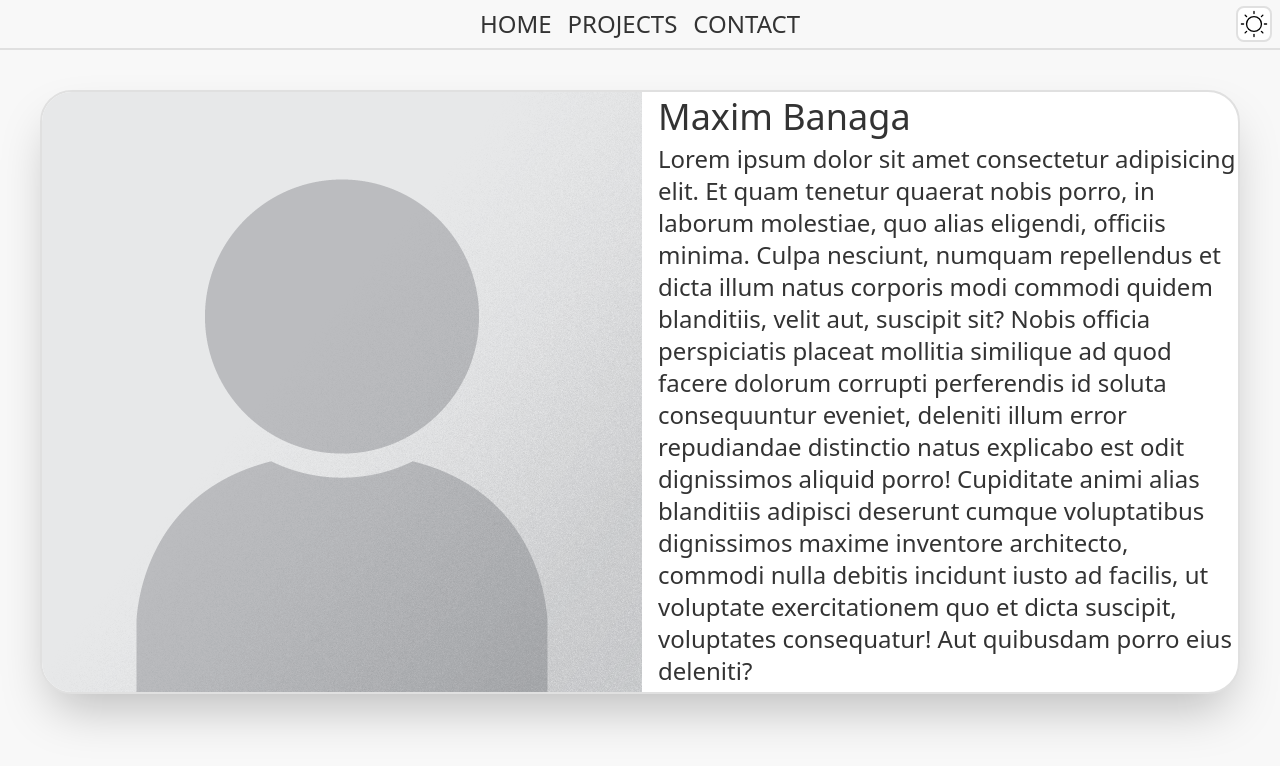
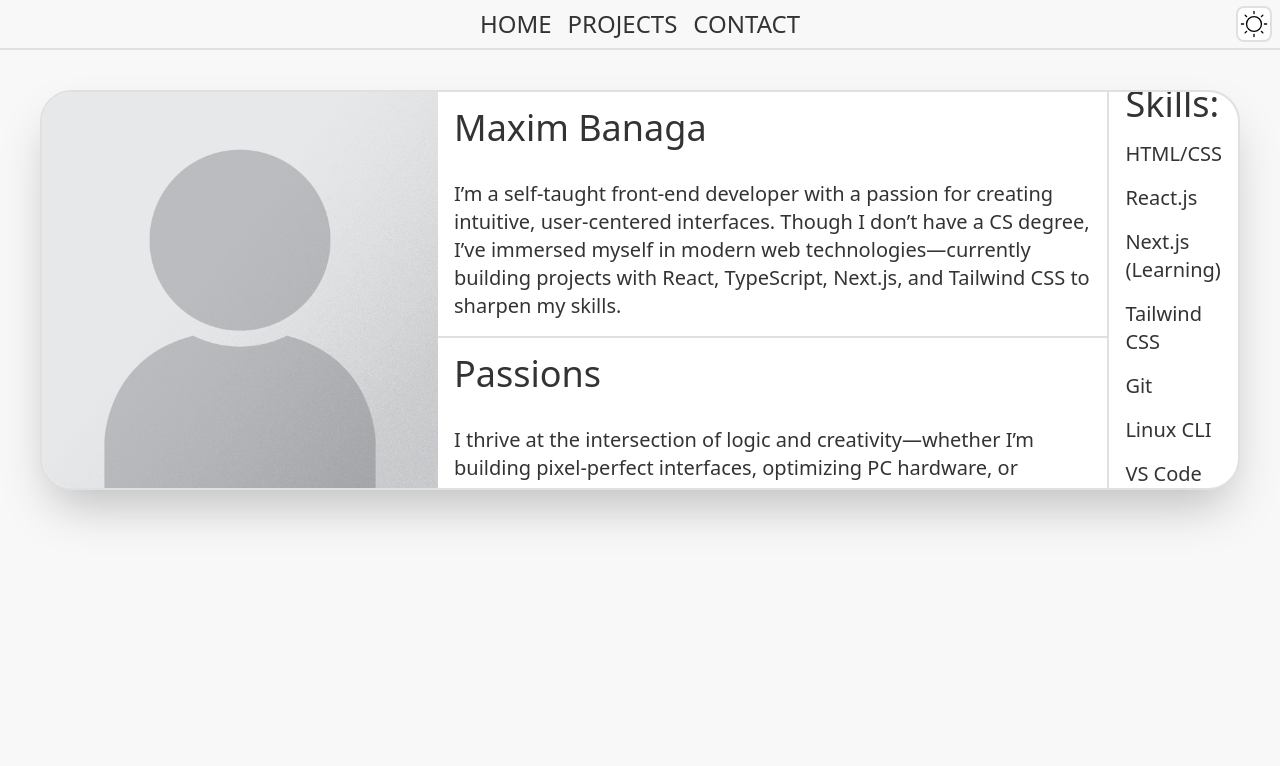
Before and after one commit to Xenmia/portfolio, a Next.js app: page / in a window 1280 px wide. Shown: the top 766 px of the page. Built offline with nearby package versions, Linux system fonts and the light colour scheme.

Commit message:
Changes to AboutMe.tsx component

```diff
--- a/app/components/AboutMe.tsx
+++ b/app/components/AboutMe.tsx
@@ -3,25 +3,41 @@ import React from "react";
 import Portrait from "../pictures/Portrait_Placeholder.png";
 
 const AboutMe = () => {
+  const aboutMe =
+    "I’m a self-taught front-end developer with a passion for creating intuitive, user-centered interfaces. Though I don’t have a CS degree, I’ve immersed myself in modern web technologies—currently building projects with React, TypeScript, Next.js, and Tailwind CSS to sharpen my skills.";
+  const myPassions =
+    "I thrive at the intersection of logic and creativity—whether I’m building pixel-perfect interfaces, optimizing PC hardware, or dissecting algorithms for fun. Game development taught me to think in systems, while my love for art and nature keeps my designs human-centered. Always learning, always tinkering.";
+  const skillsFrontEnd = [
+    "HTML/CSS",
+    "React.js",
+    "Next.js (Learning)",
+    "Tailwind CSS",
+    "Git",
+    "Linux CLI",
+    "VS Code",
+  ];
   return (
-    <div className="flex gap-4 m-10 rounded-[2rem] min-h-80 overflow-hidden border-2 border-border-light dark:border-border-dark bg-elements-light dark:bg-elements-dark shadow-2xl">
+    <div className="flex m-10 rounded-[2rem] min-h-80 h-1/2 overflow-hidden border-2 border-border-light dark:border-border-dark bg-elements-light dark:bg-elements-dark shadow-2xl">
       <Image alt="Portrait Picture" src={Portrait} className="" />
-      <div className="flex flex-col justify-evenly text-t-light dark:text-t-dark">
-        <h1 className="text-4xl">Maxim Banaga</h1>
-        <h2 className="text-2xl">
-          Lorem ipsum dolor sit amet consectetur adipisicing elit. Et quam
-          tenetur quaerat nobis porro, in laborum molestiae, quo alias eligendi,
-          officiis minima. Culpa nesciunt, numquam repellendus et dicta illum
-          natus corporis modi commodi quidem blanditiis, velit aut, suscipit
-          sit? Nobis officia perspiciatis placeat mollitia similique ad quod
-          facere dolorum corrupti perferendis id soluta consequuntur eveniet,
-          deleniti illum error repudiandae distinctio natus explicabo est odit
-          dignissimos aliquid porro! Cupiditate animi alias blanditiis adipisci
-          deserunt cumque voluptatibus dignissimos maxime inventore architecto,
-          commodi nulla debitis incidunt iusto ad facilis, ut voluptate
-          exercitationem quo et dicta suscipit, voluptates consequatur! Aut
-          quibusdam porro eius deleniti?
-        </h2>
+      <div className="flex flex-col justify-evenly border-r-2 border-border-light dark:border-border-dark text-t-light dark:text-t-dark">
+        <div className="border-b-2 border-border-light dark:border-border-dark">
+          <h1 className="text-4xl p-4 w-fit">Maxim Banaga</h1>
+          <h2 className="text-xl p-4">{aboutMe}</h2>
+        </div>
+        <div className="">
+          <h1 className="text-4xl p-4 w-fit">Passions</h1>
+          <h2 className="text-xl p-4">{myPassions}</h2>
+        </div>
+      </div>
+      <div className="flex flex-col justify-center w-1/3 text-t-light dark:text-t-dark">
+        <ul className="p-4">
+          <h1 className="text-4xl pb-2">Skills: </h1>
+          {skillsFrontEnd.map((skill, index) => (
+            <li key={index} className="list-none text-xl py-2">
+              {skill}
+            </li>
+          ))}
+        </ul>
       </div>
     </div>
   );
```
